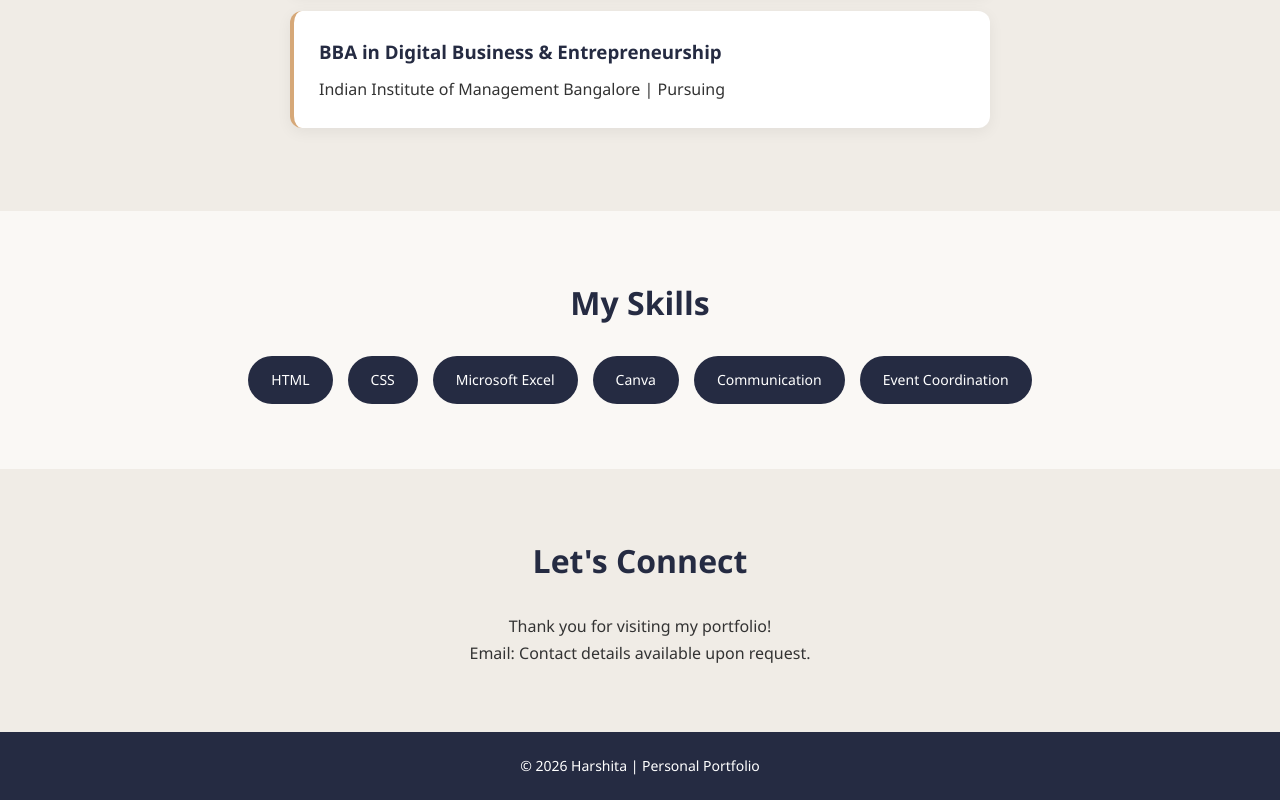
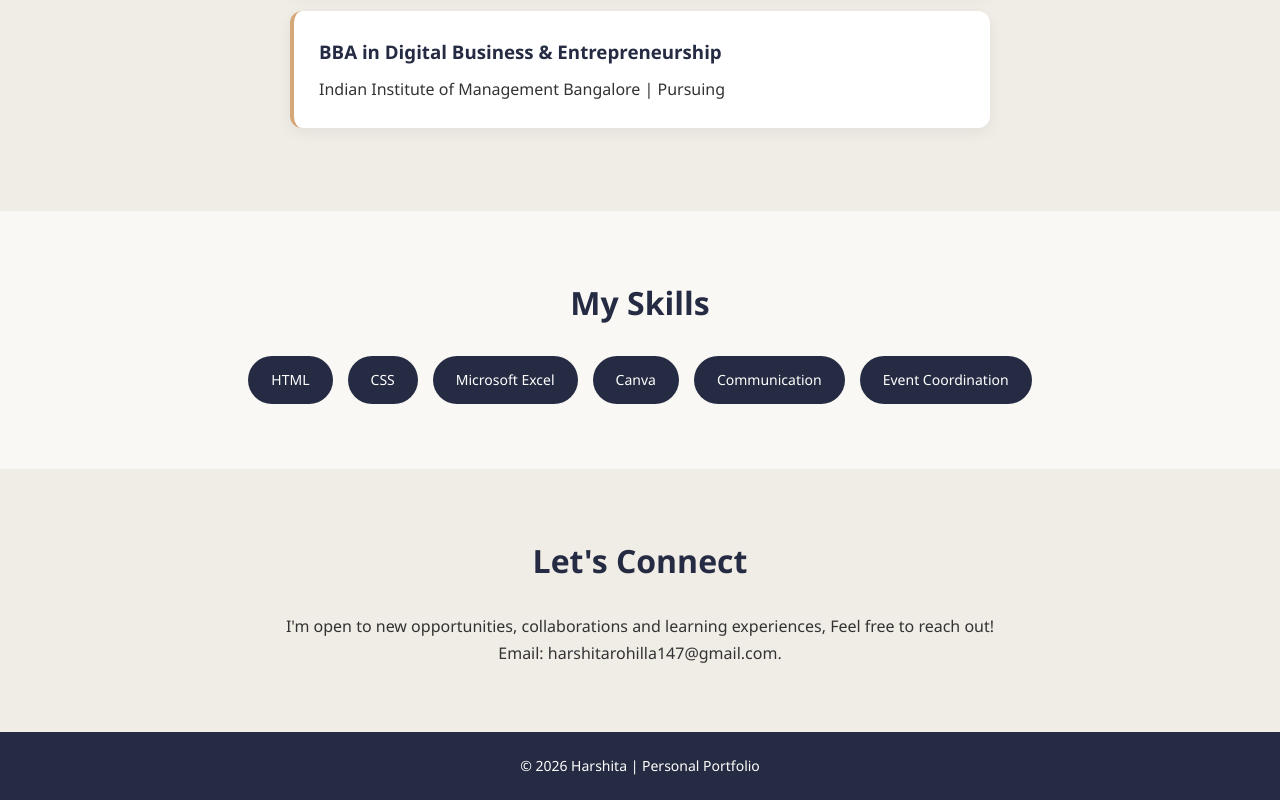
Before and after one commit to harshitarohilla147-hue/harshita-portfolio, a plain HTML site: page index.html in a window 1280 px wide. Shown: the part 1157-1957 px from the top of the page. Drawn offline with Linux system fonts and the light colour scheme.

Commit message:
Update index.html

```diff
--- a/index.html
+++ b/index.html
@@ -69,8 +69,13 @@
 
 <section id="contact" class="section">
     <h2>Let's Connect</h2>
-    <p>Thank you for visiting my portfolio!</p>
-    <p>Email: Contact details available upon request.</p>
+    <p>
+        I'm open to new opportunities,
+    collaborations
+           and learning experiences, Feel
+        free to reach out!
+    </p>
+    <p>Email: harshitarohilla147@gmail.com.</p>
 </section>
 
 <footer>
```
